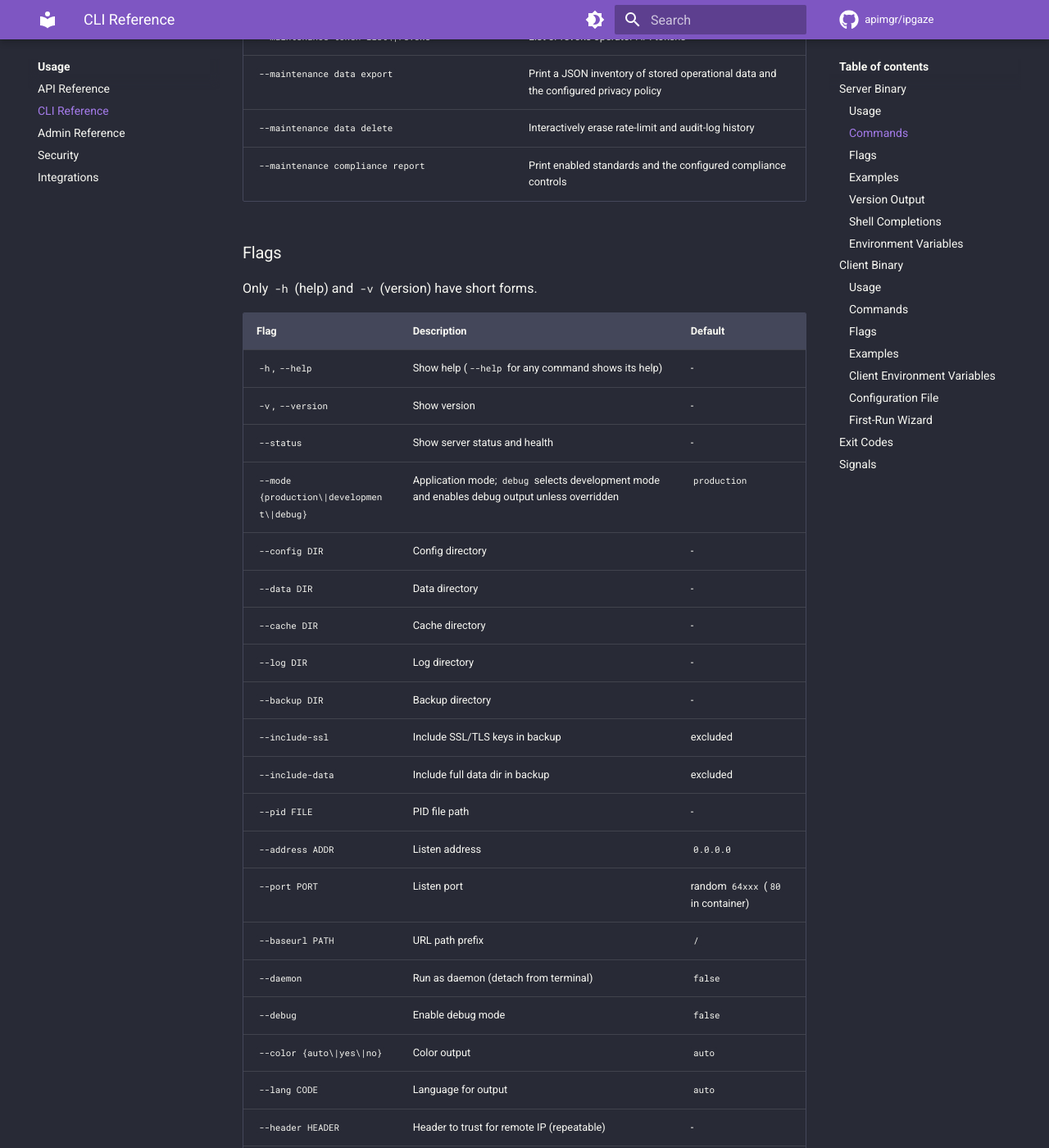
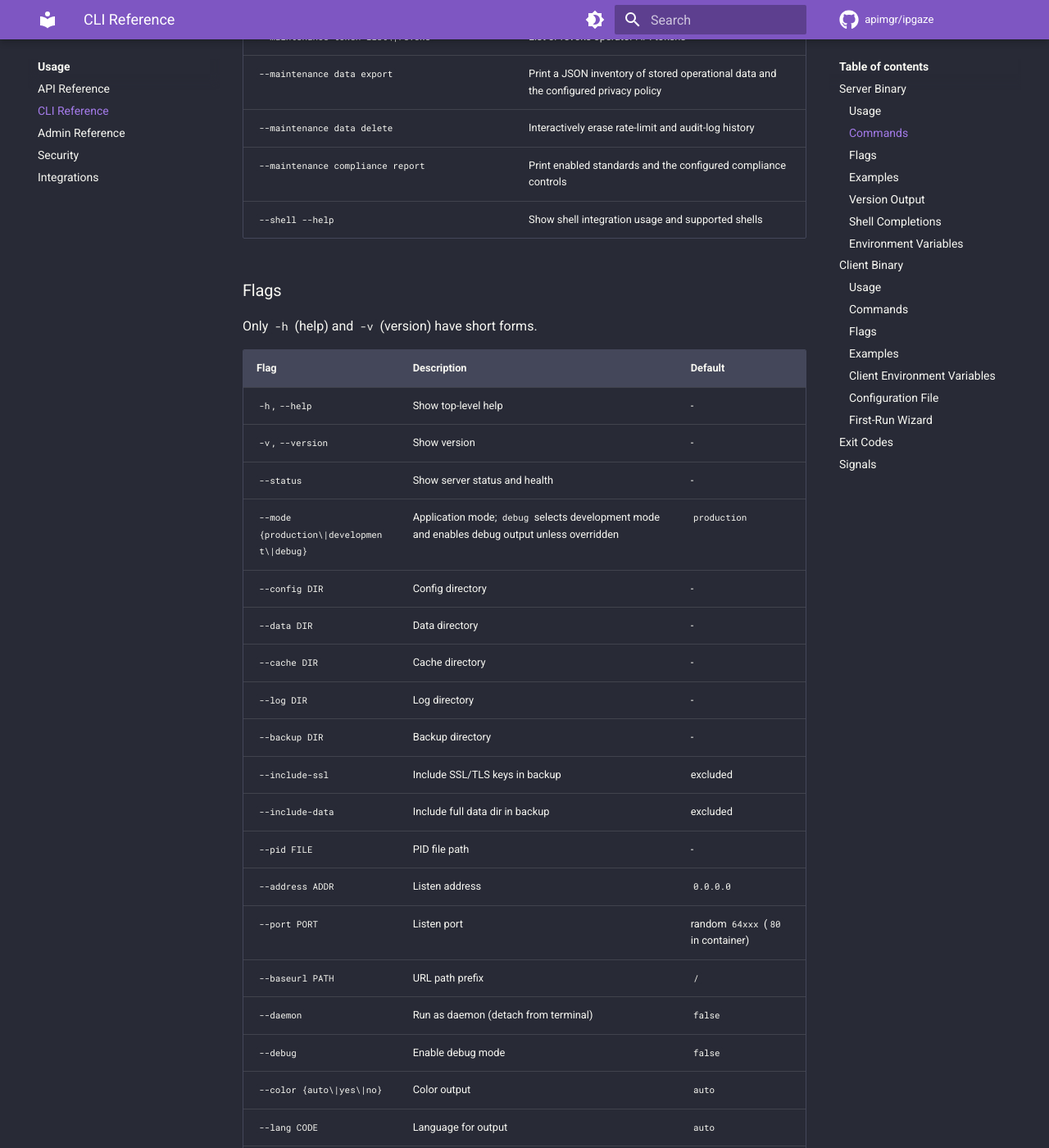
Before and after one commit to apimgr/ipgaze, an MkDocs documentation site: the page built from docs/cli.md, in a window 1280 px wide and 1400 px high, scrolled down 1217 px. Shown: the whole window at 82% size. Built offline with MkDocs 1.6.1 and Material for MkDocs 9.7.7, drawn with Linux system fonts in a browser that asks for light colours; comment, search, counter and statistics services are not loaded; some of the changed text lies outside the part shown.

Commit message:
📝 Clarify CLI help syntax in server documentation 📝
Align top-level help, per-feature help examples, and CLI reference text with the server's implemented flag syntax.
- AUDIT.AI.md: record the AI.md help syntax contradiction already logged in TODO.API.md
- README.md: replace generic command help wording and document shell help
- docs/cli.md: document shell help and accurately describe top-level help
- src/main.go: list valid detailed-help invocations
- src/main_test.go: assert the detailed-help invocations appear
- README.md: updated (CLI help syntax and shell help)
- IDEA.md: N/A — no user-facing change

```diff
--- a/docs/cli.md
+++ b/docs/cli.md
@@ -32,6 +32,7 @@ ipgaze [flags]
 | `--maintenance data export` | Print a JSON inventory of stored operational data and the configured privacy policy |
 | `--maintenance data delete` | Interactively erase rate-limit and audit-log history |
 | `--maintenance compliance report` | Print enabled standards and the configured compliance controls |
+| `--shell --help` | Show shell integration usage and supported shells |
 
 ### Flags
 
@@ -39,7 +40,7 @@ Only `-h` (help) and `-v` (version) have short forms.
 
 | Flag | Description | Default |
 |------|-------------|---------|
-| `-h`, `--help` | Show help (`--help` for any command shows its help) | - |
+| `-h`, `--help` | Show top-level help | - |
 | `-v`, `--version` | Show version | - |
 | `--status` | Show server status and health | - |
 | `--mode {production\|development\|debug}` | Application mode; `debug` selects development mode and enables debug output unless overridden | `production` |
@@ -62,6 +63,7 @@ Only `-h` (help) and `-v` (version) have short forms.
 | `--service CMD` | Service management (`--service --help` for details) | - |
 | `--maintenance CMD` | Maintenance operations (`--maintenance --help` for details) | - |
 | `--update [CMD]` | Check/perform updates (`--update --help` for details) | - |
+| `--shell --help` | Show shell integration help | - |
 
 Reverse DNS hostname lookup and port reachability testing (`/port/{port}`)
 are server features. Port lookup is available when enabled by the server's
```
Also changed, not shown: AUDIT.AI.md (+1 -0 lines), README.md (+4 -2 lines), 2 other files.
